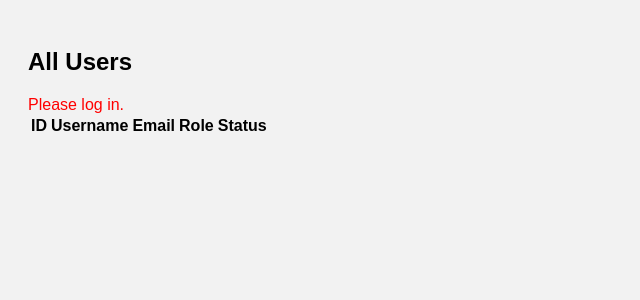
After one commit to arjun-ms/EasyForms, a FastAPI app: template templates/manage-users.html in a window 1280 px wide. The commit adds this page. Shown: the top 300 px of the page, without its empty margins (0-640 px from the left). Run offline with FastAPI, Linux system fonts and the light colour scheme; the template is opened without the code that fills it, so the values that code supplies are empty.

Commit message:
feat: Manage users show all existing users

```diff
--- a/backend/main.py
+++ b/backend/main.py
@@ -46,5 +46,14 @@ async def form_builder(request: Request):
 async def form_submission(request: Request):
     return templates.TemplateResponse("form-submission.html", {"request": request})
 
+
+# Manage Users Dashboard for admins
+@app.get("/manage-users", response_class=HTMLResponse)
+async def serve_user_management(request: Request):
+    return templates.TemplateResponse("manage-users.html", {"request": request})
+
+
+
+
 # New forms router
 app.include_router(forms.router)
--- /dev/null
+++ b/static/js/manage-users.js
@@ -0,0 +1,35 @@
+document.addEventListener("DOMContentLoaded", () => {
+    const token = localStorage.getItem("access_token");
+    if (!token) {
+      document.getElementById("error-message").textContent = "Please log in.";
+      return;
+    }
+
+    fetch("user/users", {
+      headers: {
+        Authorization: "Bearer " + token
+      }
+    })
+      .then(res => {
+        if (!res.ok) throw new Error("Failed to load users");
+        return res.json();
+      })
+      .then(users => {
+        const tbody = document.querySelector("#user-table tbody");
+        users.forEach(user => {
+          const row = document.createElement("tr");
+          row.innerHTML = `
+            <td>${user.id}</td>
+            <td>${user.username}</td>
+            <td>${user.email}</td>
+            <td>${user.role}</td>
+            <td>${user.is_active ? "Active" : "Inactive"}</td>
+          `;
+          tbody.appendChild(row);
+        });
+      })
+      .catch(err => {
+        document.getElementById("error-message").textContent = err.message;
+        console.error(err);
+      });
+  });
--- a/templates/admin-dashboard.html
+++ b/templates/admin-dashboard.html
@@ -8,7 +8,7 @@
     <nav>
       <a href="#" onclick="startNewForm()">Create Form</a>
       <!-- <a href="#">View Forms</a>  -->  <!-- this is already displayed so no need for a seperate section -->
-      <a href="#">Manage Users</a>
+      <a href="#" onclick="goToUsers()">Manage Users</a>
       <a href="#">Assign Forms</a>
     </nav>
     <main>
@@ -25,6 +25,9 @@
           localStorage.removeItem("edit_form_id");
           window.location.href = "/form-builder";
         }
+        function goToUsers() {
+          window.location.href = "/manage-users";
+        }
       </script>
     </main>
   </body>
--- /dev/null
+++ b/templates/manage-users.html
@@ -0,0 +1,24 @@
+<!DOCTYPE html>
+<html>
+<head>
+  <title>Manage Users</title>
+  <link rel="stylesheet" href="static/css/styles.css" />
+</head>
+<body>
+  <h2>All Users</h2>
+  <div id="error-message" style="color:red;"></div>
+  <table id="user-table">
+    <thead>
+      <tr>
+        <th>ID</th>
+        <th>Username</th>
+        <th>Email</th>
+        <th>Role</th>
+        <th>Status</th>
+      </tr>
+    </thead>
+    <tbody></tbody>
+  </table>
+  <script src="static/js/manage-users.js"></script>
+</body>
+</html>
```
